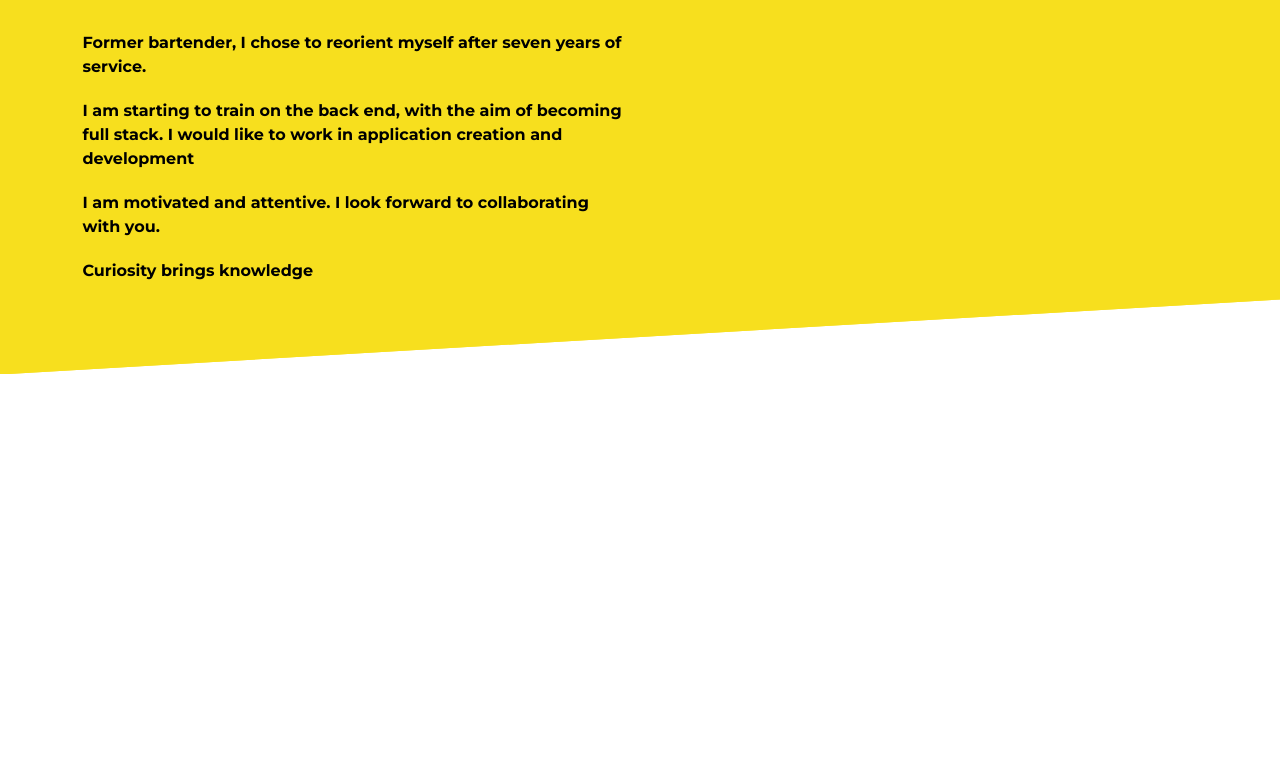
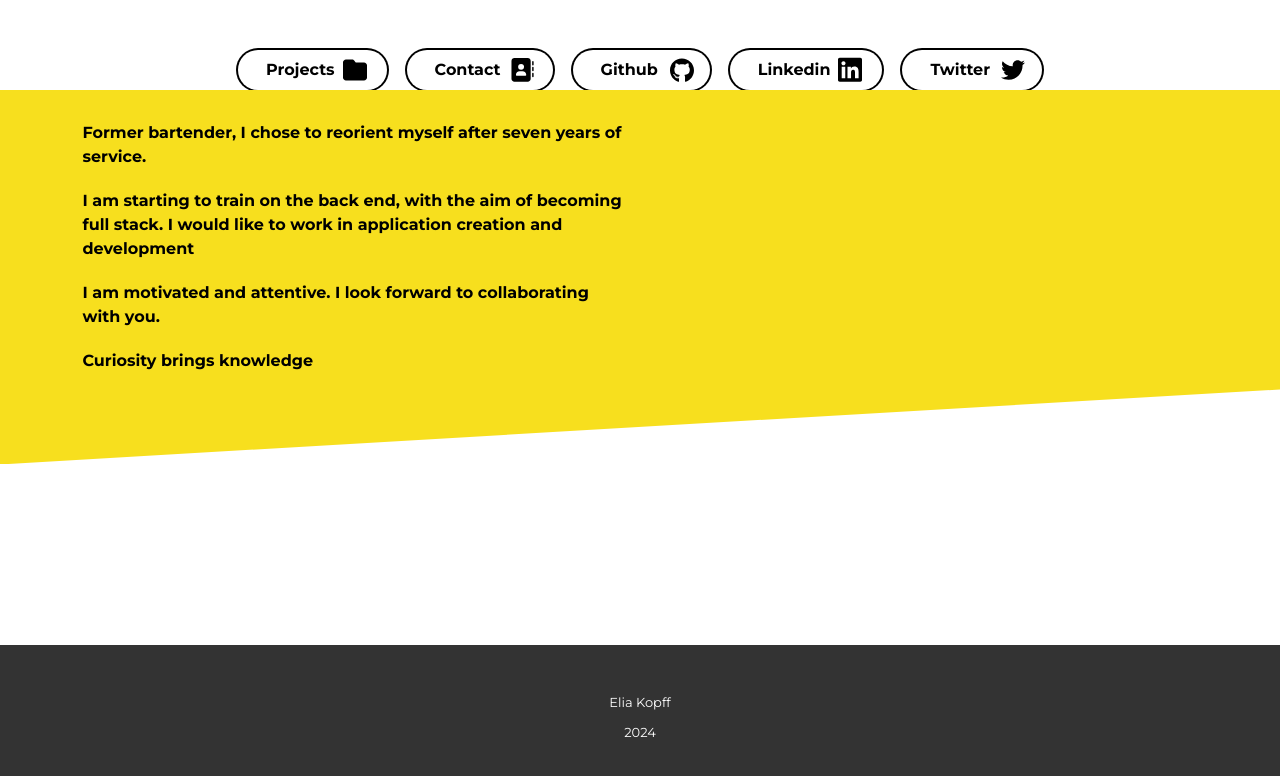
Before and after one commit to littlekanine/Portefolio_Next.js, a Next.js app: page /about in a window 1280 px wide. Shown: the top 776 px of the page. Built offline with nearby package versions, Linux system fonts and the light colour scheme; a web font is replaced by a local one.

Commit message:
fix style navBar on other page than Home

```diff
--- a/src/abstract/layout/_footer.scss
+++ b/src/abstract/layout/_footer.scss
@@ -2,6 +2,10 @@
 	background-color: $dark-grey;
 	color: $white-color;
 	padding: 4.8rem 0;
+	position: fixed;
+    bottom:0;
+    left: 0;
+    right:0;
 
 	@include respond(phone) {
 		border: 0px;
--- a/src/app/components/buttons/_buttons.scss
+++ b/src/app/components/buttons/_buttons.scss
@@ -153,6 +153,12 @@
     }
 }
 
+// button navigation
+
+.other-button {
+    height: 20px;
+}
+
 // animate button view more
 
 /* Call to Action Button */
--- a/src/app/components/navBar/NavBar.js
+++ b/src/app/components/navBar/NavBar.js
@@ -2,26 +2,25 @@ import Link from "next/link";
 import Buttons from "../buttons";
 import { ContactSvg, ArrowLeft, FolderSvg, GitHubSvg, LinkedinSvg, TwitterSvg } from "../svgcomponent/SvgComponent";
 
-const NavBar = ({ darkMode }) => {
+const NavBar = ({ darkMode,isNotHome }) => {
+    const buttonStyle = isNotHome ? 'other-button' : '';
     return (
-        <section id="navBar" className="flex center ">
+        <section id="navBar" className='flex center'>
             <div className="navBar flex center align-center">
                 <div className="hero-cta load-hidden navLink flex center align-center">
-                    <a rel="noreferrer" href="#project" className={`animated-button ${darkMode ? "dark-mode" : ""}`}>
+                    <a rel="noreferrer" href="#project" className={`animated-button ${darkMode ? "dark-mode" : ""}${buttonStyle}`}>
                         <Buttons message={"Projects"} FolderSvg={FolderSvg} SvgLeft={ArrowLeft} darkMode={darkMode} />
                     </a>
-                    <Link href="/contactForm" className={`animated-button ${darkMode ? "dark-mode" : ""}`}>
-                        {/* <a rel="noreferrer" className={`animated-button ${darkMode ? "dark-mode" : ""}`}> */}
+                    <Link href="/contactForm" className={`animated-button ${darkMode ? "dark-mode" : ""} ${buttonStyle}`}>
                             <Buttons message={"Contact"} ContactSvg={ContactSvg} SvgLeft={ArrowLeft} darkMode={darkMode} />
-                        {/* </a> */}
                     </Link>
-                    <a rel="noreferrer" href="https://github.com/littlekanine" className={`animated-button ${darkMode ? "dark-mode" : ""}`}>
+                    <a rel="noreferrer" href="https://github.com/littlekanine" className={`animated-button ${darkMode ? "dark-mode" : ""}${buttonStyle}`}>
                         <Buttons message={"Github"} GitHubSvg={GitHubSvg} SvgLeft={ArrowLeft} darkMode={darkMode} />
                     </a>
-                    <a rel="noreferrer" href="https://www.linkedin.com/in/elia-kopff-16064b228/?original_referer=https%3A%2F%2Fwww%2Egoogle%2Ecom%2F&originalSubdomain=fr" className={`animated-button ${darkMode ? "dark-mode" : ""}`}>
+                    <a rel="noreferrer" href="https://www.linkedin.com/in/elia-kopff-16064b228/?original_referer=https%3A%2F%2Fwww%2Egoogle%2Ecom%2F&originalSubdomain=fr" className={`animated-button ${darkMode ? "dark-mode" : ""}${buttonStyle}`}>
                         <Buttons message={"Linkedin"} LinkedinSvg={LinkedinSvg} SvgLeft={ArrowLeft} darkMode={darkMode} />
                     </a>
-                    <a rel="noreferrer" href="https://x.com/K_D3828" className={`animated-button ${darkMode ? "dark-mode" : ""}`}>
+                    <a rel="noreferrer" href="https://x.com/K_D3828" className={`animated-button ${darkMode ? "dark-mode" : ""}${buttonStyle}`}>
                         <Buttons message={"Twitter"} TwitterSvg={TwitterSvg} SvgLeft={ArrowLeft} darkMode={darkMode} />
                     </a>
                 </div>
--- a/src/app/components/navBar/navBar.scss
+++ b/src/app/components/navBar/navBar.scss
@@ -10,3 +10,8 @@
 .dark-mode #navBar {
     color: white !important;
 }
+
+.other-nav {
+    display: flex;
+    justify-content: center;
+}
--- a/src/app/layout.js
+++ b/src/app/layout.js
@@ -1,13 +1,19 @@
-// app/layout.js
-import '../abstract/styles.scss' // Importez les styles globaux si vous en avez
+"use client";
 
-export const metadata = {
-  title: 'Elia Kopff DevWeb',
-  description: 'Web site created using create-react-app',
-  // Ajoutez d'autres métadonnées ici
-};
+import { usePathname } from "next/navigation";
+import { siteMetadata } from "./metadata/metadata";
+import Footer from "./footer/Footer";
+import "../abstract/styles.scss";
+import NavBar from "./components/navBar/NavBar";
+
+// export const metadata = {
+//   title: 'Elia Kopff DevWeb',
+//   description: 'Web site created using create-react-app',
+// };
 
 export default function RootLayout({ children }) {
+    const pathname = usePathname();
+    const isNotHome = pathname !== '/';
     return (
         <html lang="en">
             <head>
@@ -15,29 +21,30 @@ export default function RootLayout({ children }) {
                 <link rel="icon" href="/logo192.png" />
                 <meta name="viewport" content="width=device-width, initial-scale=1" />
                 <meta name="theme-color" content="#000000" />
-        <meta name="description" content="Web site created using create-react-app" />
+                <meta name="description" content={siteMetadata.description} />
                 <link rel="apple-touch-icon" href="/logo192.png" />
-        {/* <link rel="manifest" href="/manifest.json" /> */}
                 <link rel="stylesheet" href="https://cdnjs.cloudflare.com/ajax/libs/font-awesome/6.4.2/css/all.min.css" />
                 <link rel="preconnect" href="https://fonts.googleapis.com" />
                 <link rel="preconnect" href="https://fonts.gstatic.com" crossOrigin="true" />
                 <link href="https://fonts.googleapis.com/css2?family=Anton&family=Playfair+Display:ital,wght@0,400..900;1,400..900&display=swap" rel="stylesheet" />
-        <meta property="og:title" content="Elia Kopff Develloper Web" />
-        <meta property="og:description" content="My portefolio" />
-        <meta property="og:image" content="/mwa.jpg" />
-        <meta property="og:url" content="https://eliakopff_devweb.com" />
-        <meta name="twitter:card" content="summary_large_image" />
-        <meta name="twitter:site" content="@K_D3828" />
-        <meta name="twitter:title" content="Mon Portefolio !" />
-        <meta name="twitter:description" content="Acceder à mon Portefolio !" />
-        <meta name="twitter:image" content="/mwa.jpg" />
+                <meta property="og:title" content={siteMetadata.openGraph.title} />
+                <meta property="og:description" content={siteMetadata.openGraph.description} />
+                <meta property="og:image" content={siteMetadata.openGraph.image} />
+                <meta property="og:url" content={siteMetadata.openGraph.url} />
+                <meta name="twitter:card" content={siteMetadata.twitter.card} />
+                <meta name="twitter:site" content={siteMetadata.twitter.site} />
+                <meta name="twitter:title" content={siteMetadata.twitter.title} />
+                <meta name="twitter:description" content={siteMetadata.twitter.description} />
+                <meta name="twitter:image" content={siteMetadata.twitter.image} />
             </head>
             <body>
                 <noscript>
                     <p>You need to enable JavaScript to run this app.</p>
                     <p>If you are using a screen reader or other assistive technology, please enable JavaScript in your browser settings and reload the page.</p>
                 </noscript>
+                {pathname !== "/" && <NavBar isNotHome={isNotHome} />}
                 {children}
+                {pathname !== "/" && <Footer />}
             </body>
         </html>
     );
--- /dev/null
+++ b/src/app/metadata/metadata.js
@@ -0,0 +1,17 @@
+export const siteMetadata = {
+    title: 'Elia Kopff DevWeb',
+    description: 'Web site created using create-react-app',
+    openGraph: {
+      title: 'Elia Kopff Develloper Web',
+      description: 'My portefolio',
+      image: '/mwa.jpg',
+      url: 'https://eliakopff_devweb.com',
+    },
+    twitter: {
+      card: 'summary_large_image',
+      site: '@K_D3828',
+      title: 'Mon Portefolio !',
+      description: 'Acceder à mon Portefolio !',
+      image: '/mwa.jpg',
+    },
+  };
```
Also changed, not shown: src/app/components/conditionalNavBar/ConditionalNavBar.js (added, +13 -0 lines), src/app/page.js (+0 -10 lines), src/app/footer/Footer.js (renamed from src/app/components/footer/Footer.js). Lines whose indentation alone changed are shown as unchanged.
